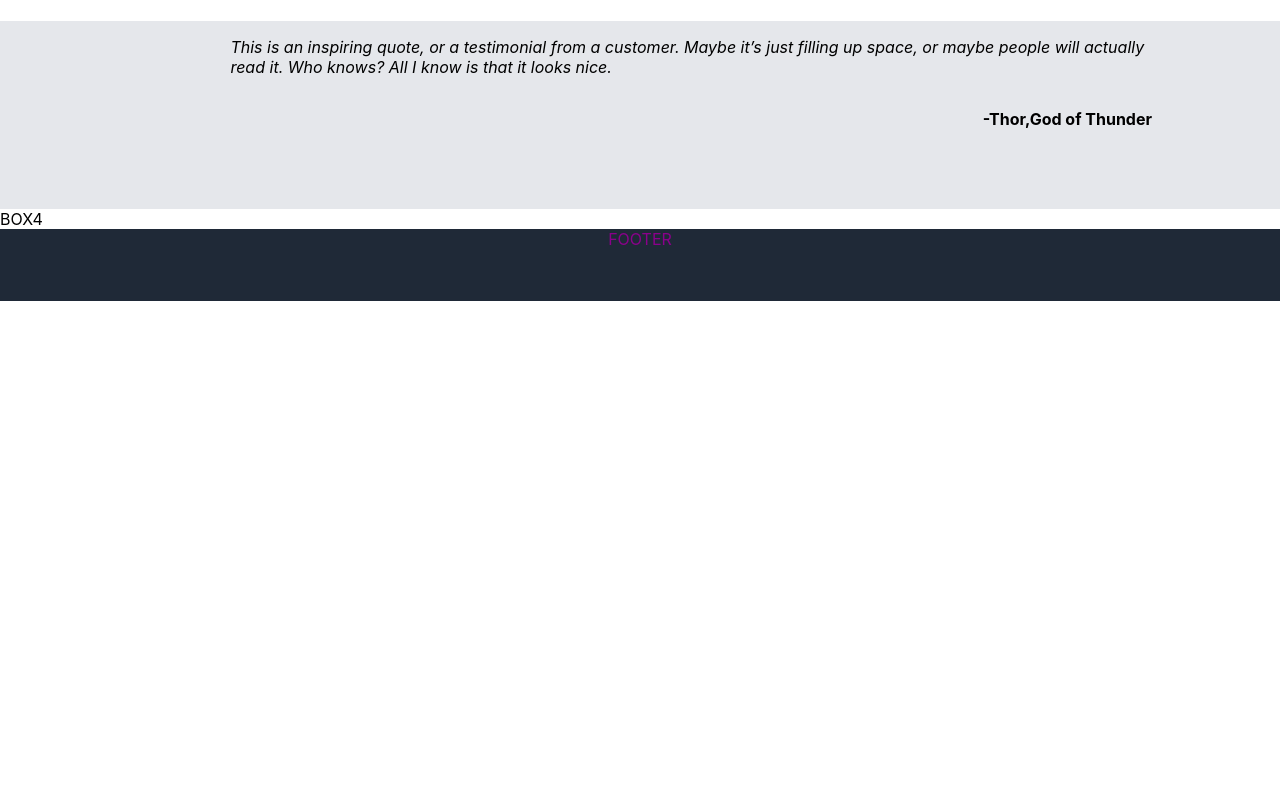
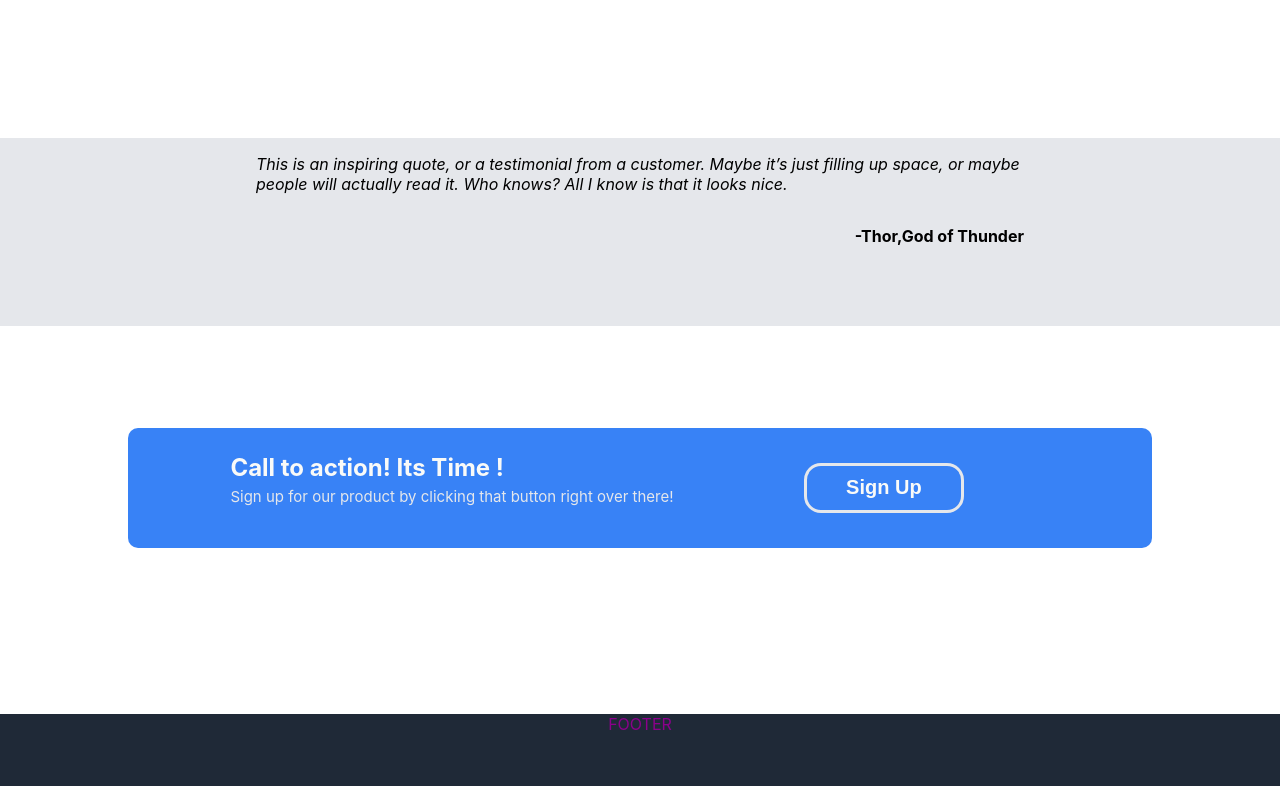
Before and after one commit to Stephzennn/odinLandingPage, a plain HTML site: page index.html in a window 1280 px wide. Shown: the part 1052-1838 px from the top of the page. Before the commit the page ends 1353 px from the top, so only its background shows below. Drawn offline with Linux system fonts and the light colour scheme.

Commit message:
Improve Box 4 Add a button to Box4

```diff
--- a/index.html
+++ b/index.html
@@ -76,7 +76,17 @@
       </div>
     </div>
     <div class="Box4">
-      BOX4
+      <div class="underBox4">
+        <div class="underBox4Left">
+          <div class = "paragraphTitle" > Call to action! Its Time ! </div>
+          <div class="paragraphBody">Sign up for our product by clicking that button right over there! </div>
+          </div>
+
+        <div class="underBox4Right">
+          <button > Sign Up</button>
+        </div>
+      </div>
+
     </div>
     <div class="footer">
       FOOTER
--- a/style.css
+++ b/style.css
@@ -73,8 +73,8 @@ ul {
   background-color: #e5e7eb;
   display: flex;
   flex-direction: column;
-  padding-left: 10%;
-  padding-right: 10%;
+  padding-left: 20%;
+  padding-right: 20%;
   padding-bottom: 5%;
 }
 
@@ -131,11 +131,17 @@ button {
 .Box2 {
   display: flex;
   flex-direction: column;
+  padding-left: 20%;
+  padding-right: 20%;
+  padding-bottom: 5%;
+}
+
+.Box4 {
+
   padding-left: 10%;
   padding-right: 10%;
   padding-bottom: 5%;
 }
-
 .underBox2First {
   font-size: 36px;
   color: #1f2937;
@@ -202,9 +208,51 @@ button {
 
 .quote {
   justify-self: flex-end;
-  padding-left: 10%;
+
 }
+
 .Signature {
   font-style: normal;
   font-weight: bold;
 }
+
+.underBox4 {
+  background-color: #3882F6;
+  min-height: 120px;
+  border-radius: 10px;
+  margin-top: 10%;
+  margin-bottom: 10%;
+  display: flex;
+  padding-left: 10%;
+  padding-right: 10%;
+}
+
+.underBox4Left{
+  padding-top: 3%;
+  width: 70%;
+  display: flex;
+  flex-direction: column;
+
+}
+.underBox4Left .paragraphTitle {
+  font-size: 24px;
+  padding-bottom: 1%;
+}
+
+.underBox4Left .paragraphBody {
+  font-size: 15px;
+}
+
+
+.underBox4Right {
+  display: flex;
+  flex-wrap: wrap;
+  justify-content: flex-end;
+  align-content: center;
+}
+.underBox4Right button {
+  border: #e5e7eb solid;
+  font-size: 20px;
+  height: 50px;
+  width:  160px;
+}
```
